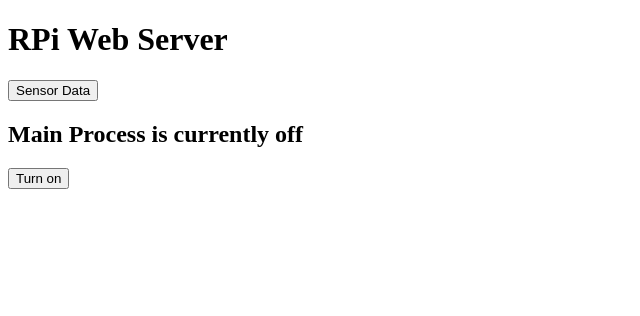
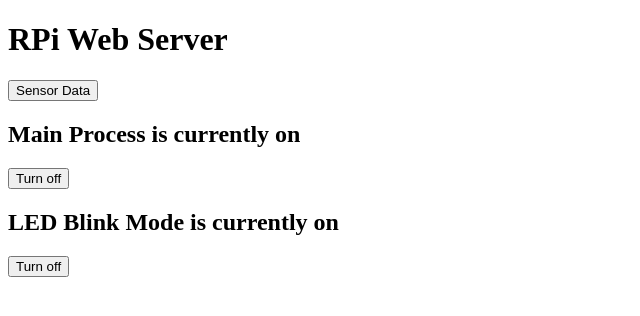
Before and after one commit to JakobProssinger/StratoFlight-System-Control, a Flask app: page / in a window 1280 px wide. Shown: the top 316 px of the page, without its empty margins (0-640 px from the left). Run offline with Flask 2, Linux system fonts and the light colour scheme; parts of the project's set-up code (start-up, migrations or seed data) failed here and were passed over.

Commit message:
added flask LED blink mode

```diff
--- a/app.py
+++ b/app.py
@@ -3,8 +3,7 @@
 @Descrption:    starts flask server for Strato Flight 2021
 @Author:        Prossinger Jakob
 @Date:          12 December 2021
-@Todo:          * implementation of LED Thread
-                * auto reload server data if measuring thread is finished
+@Todo:          * auto reload server data if measuring thread is finished
                 * at exit function to cleanup gpio pins
 """
 from flask import Flask, stream_with_context, request, Response, redirect, url_for
@@ -51,23 +50,24 @@
 ################ flask app setup #############################
 app = Flask(__name__)
 app.run_main_system = False
-app.LED_blink_state = True
+app.LED_blink_state = False
 
 default_LED_states = {
     11: {
-        "name": "Red_LED_PIN",
-        "state": GPIO.HIGH
+        'name': "Red_LED_PIN",
+        'state': GPIO.HIGH
     },
     13: {
-        "name": "Green_LED_PIN",
-        "state": GPIO.LOW
+        'name': "Green_LED_PIN",
+        'state': GPIO.LOW
     }
 }
+
 app.LED_states = default_LED_states
 GPIO.setmode(GPIO.BOARD)
 for pin in app.LED_states:
     GPIO.setup(pin, GPIO.OUT)
-    GPIO.output(pin, GPIO.LOW)
+    GPIO.output(pin, app.LED_states[pin]['state'])
 
 
 ################ flask app functions #############################
@@ -83,8 +83,9 @@
     if app.LED_blink_state is False:
         return
     for pin in app.LED_states:
-        pin.state = not pin.state
-        GPIO.output(pin, pin.state)
+        app.LED_states[pin]['state'] = not app.LED_states[pin]['state']
+        GPIO.output(pin, app.LED_states[pin]['state'])
+    logger.info("started led blink thread")
     threading.Timer(1, led_blink_thread).start()
 
 
@@ -106,7 +107,10 @@
 
 @app.route("/")
 def main():
-    template_data = {'main_process': app.run_main_system}
+    template_data = {
+        'main_process': app.run_main_system,
+        'led_blink_mode': app.LED_blink_state
+    }
     return render_template('index.html', **template_data)
 
 
@@ -117,6 +121,17 @@
         system_main_thread()
     elif aMode == "off":
         app.run_main_system = False
+
+    return redirect("/")
+
+
+@app.route("/changeBlinkMode/<aMode>")
+def change_Blink_Mode(aMode):
+    if aMode == "on":
+        app.LED_blink_state = True
+        led_blink_thread()
+    elif aMode == "off":
+        app.LED_blink_state = False
 
     return redirect("/")
 
--- a/templates/index.html
+++ b/templates/index.html
@@ -30,6 +30,26 @@
     </div>
     {% endif %}
 
+    {% if led_blink_mode == true %}
+    <h2>LED Blink Mode is currently <strong>on</strong></h2>
+    <div>
+        <div>
+            <a href="/changeBlinkMode/off">
+                <input type="button" value="Turn off" />
+            </a>
+        </div>
+    </div>
+    {% else %}
+    <h2>LED Blink Mode is currently <strong>off</strong></h2>
+    <div>
+        <div>
+            <a href="/changeBlinkMode/on">
+                <input type="button" value="Turn on" />
+            </a>
+        </div>
+    </div>
+    {% endif %}
+
 
 </body>
 
```
